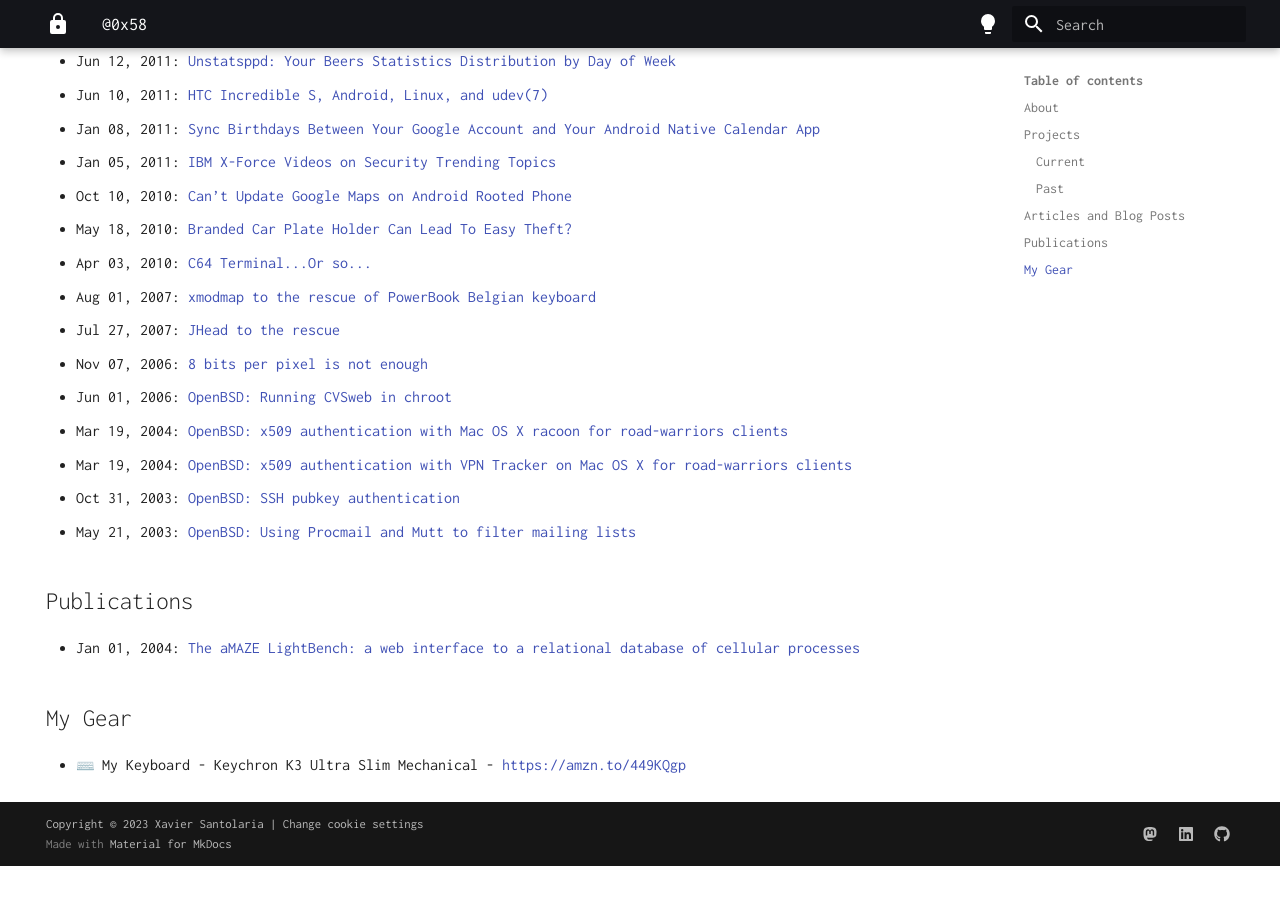
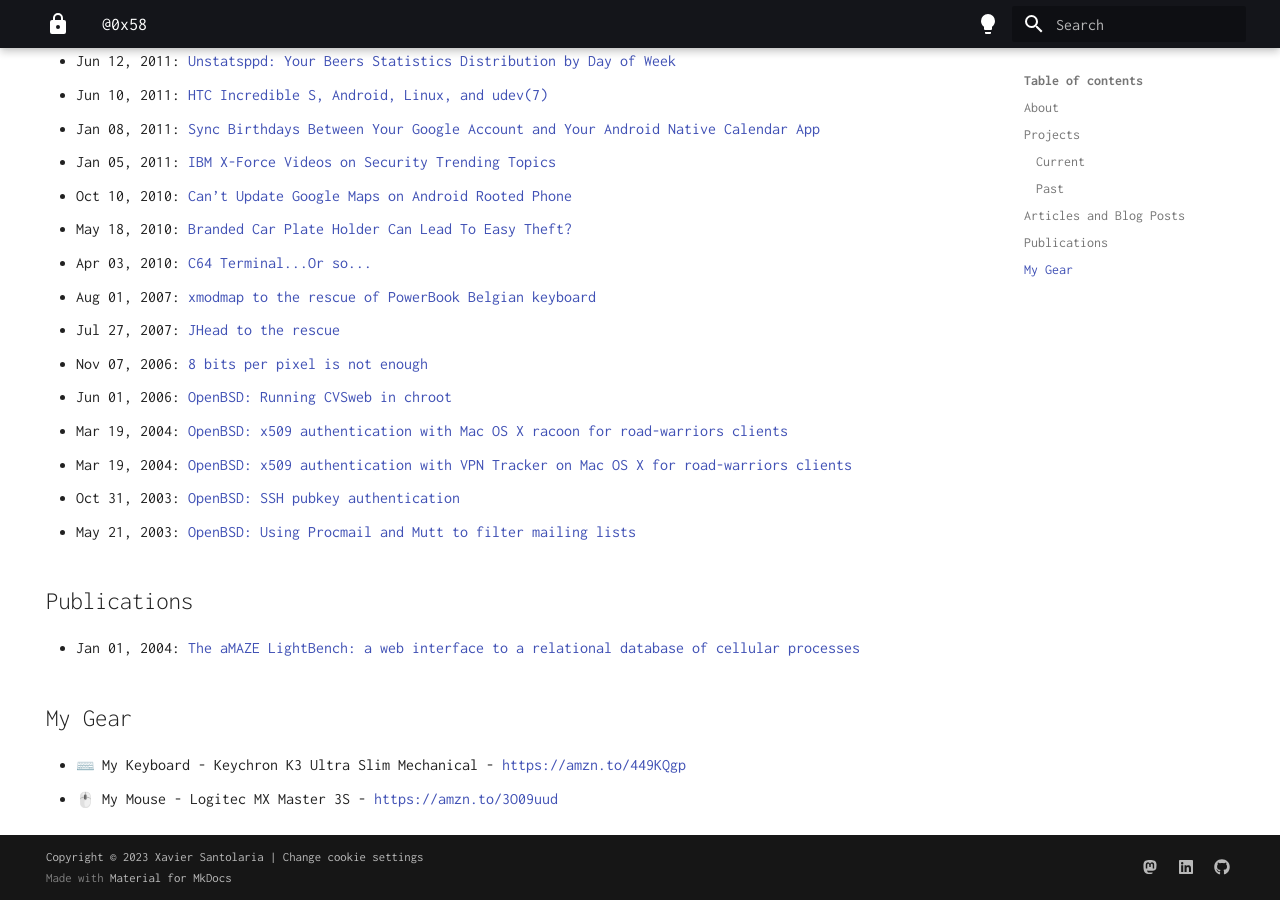
Before and after one commit to xsa/0x58.santolaria.net, an MkDocs documentation site: the page built from docs/index.md, in a window 1280 px wide and 900 px high, scrolled down 1496 px. Built offline with MkDocs 1.6.1 and Material for MkDocs 9.7.7, drawn with Linux system fonts in a browser that asks for light colours; emoji names are drawn with the system emoji font; before the commit the page ends 2362 px from its top, so only the background shows below that.

Commit message:
Add My Mouse

```diff
--- a/docs/index.md
+++ b/docs/index.md
@@ -75,3 +75,4 @@ Open Source Advocate | Hacker | ex-OpenBSD (xsa@) | [Field Hockey Coach](https:/
 ## My Gear
 
 - :keyboard: My Keyboard - Keychron K3 Ultra Slim Mechanical - [https://amzn.to/449KQgp](https://amzn.to/449KQgp){:target="_blank"}
+- :mouse_three_button: My Mouse - Logitec MX Master 3S - [https://amzn.to/3O09uud](https://amzn.to/3O09uud){:target="_blank"}
```
